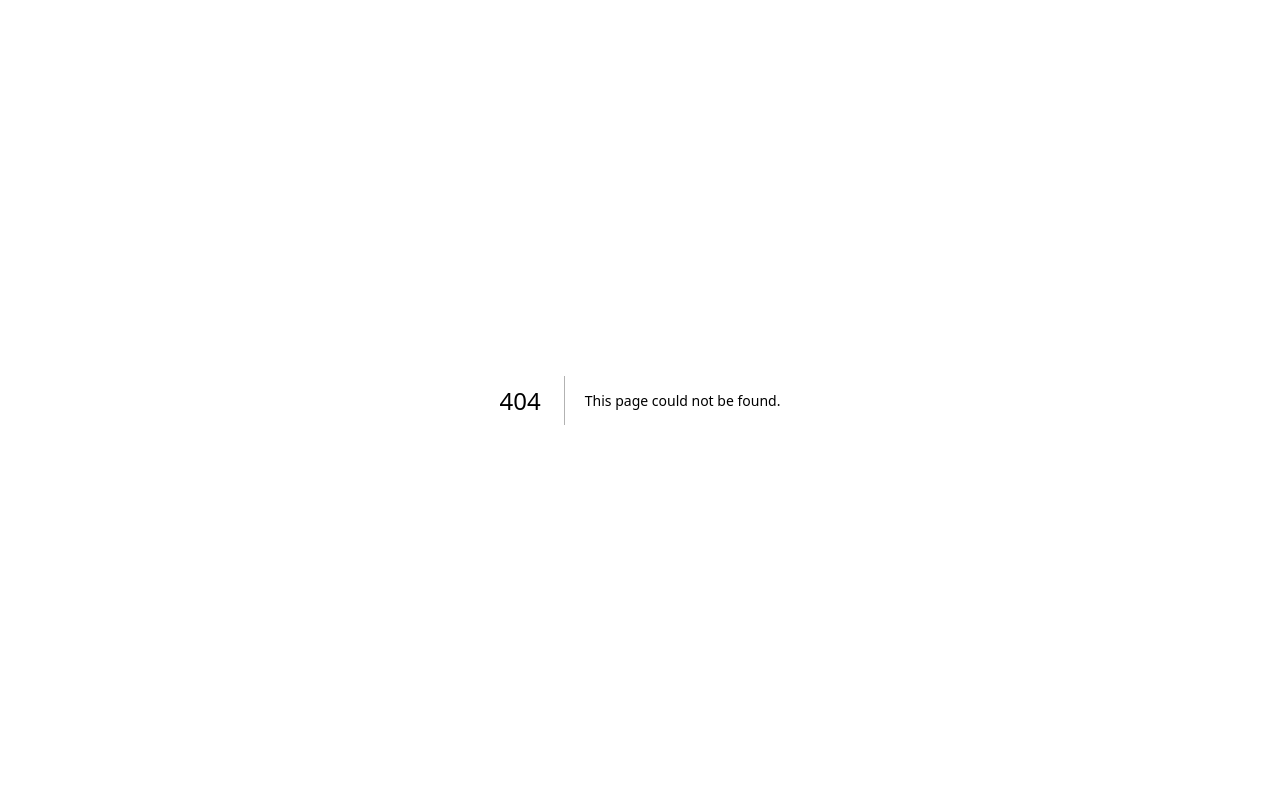
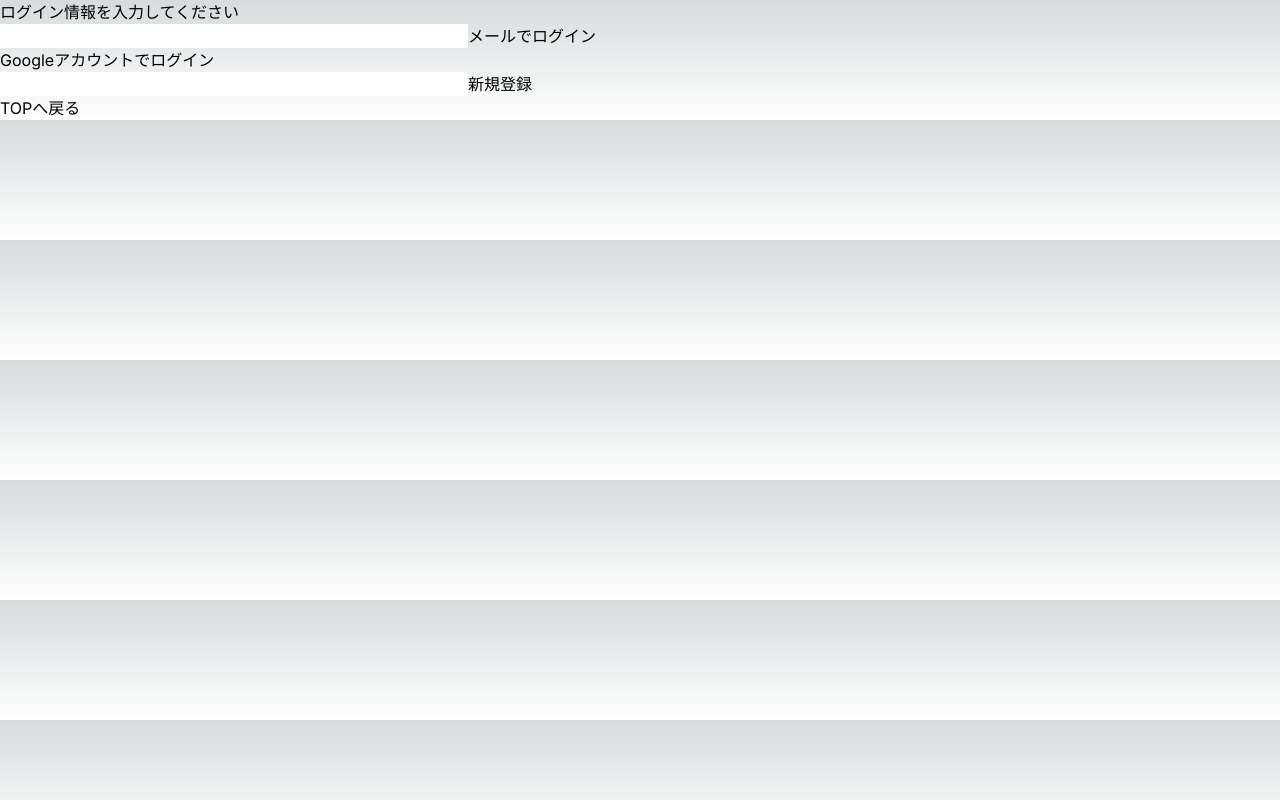
Before and after one commit to ms-engineer-bc7/teamb-lastPJ, a Next.js app in the folder front/: page /logins in a window 1280 px wide. Before the commit this address had no page. Built offline with nearby package versions, Linux system fonts and the light colour scheme.

Commit message:
Firebase実装

```diff
--- /dev/null
+++ b/front/firebase.ts
@@ -0,0 +1,30 @@
+// firebase.ts
+import { initializeApp } from 'firebase/app';
+import { getAnalytics, isSupported } from 'firebase/analytics';
+import { getAuth, GoogleAuthProvider } from 'firebase/auth';
+import firebaseConfig from './firebaseConfig';// Firebaseプロジェクトの設定
+
+
+// Firebaseアプリの初期化
+const app = initializeApp(firebaseConfig);
+// 認証サービスのインスタンスを取得
+const auth = getAuth(app);
+// Google認証プロバイダのインスタンスを作成
+const googleAuthProvider = new GoogleAuthProvider();
+
+// const analytics = getAnalytics(app);
+
+// 必要に応じて他のFirebaseサービスのインスタンスをここに追加
+let analytics;
+if (typeof window !== 'undefined') {
+  isSupported().then((supported) => {
+    if (supported) {
+      analytics = getAnalytics(app);
+    } else {
+      console.warn('Firebase Analytics is not supported in this environment');
+    }
+  });
+}
+
+// 使用するサービスをエクスポート
+export { auth };
--- /dev/null
+++ b/front/firebaseConfig.ts
@@ -0,0 +1,12 @@
+// For Firebase JS SDK v7.20.0 and later, measurementId is optional
+const firebaseConfig = {
+    apiKey: "AIzaSyBP_D1-F_Q5xFpvuLlUeLGm78p98Voj6O0",
+    authDomain: "bu-ra-ri-sunpot-be309.firebaseapp.com",
+    projectId: "bu-ra-ri-sunpot-be309",
+    storageBucket: "bu-ra-ri-sunpot-be309.appspot.com",
+    messagingSenderId: "1033954740798",
+    appId: "1:1033954740798:web:c701747d23acbdbd7c9f6f",
+    measurementId: "G-Z0SJKEM8ZN"
+  };
+
+export default firebaseConfig;
--- /dev/null
+++ b/front/src/app/logins/page.tsx
@@ -0,0 +1,100 @@
+'use client'
+import React, { useEffect, useState } from 'react';
+import { useRouter } from 'next/navigation'; // 追加
+import { auth } from '../../../firebase'; // Firebaseの設定ファイルをインポート
+import { signInWithEmailAndPassword,signInWithRedirect,getRedirectResult,GoogleAuthProvider,createUserWithEmailAndPassword,sendEmailVerification} from 'firebase/auth';
+
+  const emailRegex = /^[^\s@]+@[^\s@]+\.[^\s@]+$/; // シンプルなメール形式チェック用の正規表現
+
+  const LoginPage = () => {
+  const [email, setEmail] = useState('');
+  const [password, setPassword] = useState('');
+  const [newEmail, setNewEmail] = useState(''); // 新しいstateを追加
+  const [newPassword, setNewPassword] = useState(''); // 新しいstateを追加
+  const router = useRouter()
+
+  // ユーザーが認証後にリダイレクトされたときの結果を処理
+  useEffect(() => {
+    getRedirectResult(auth).then((result) => {
+      if (result) {
+        // ユーザーが認証された場合、管理画面へリダイレクト
+        router.push('/managements');
+      }
+      // リダイレクト結果がnullの場合、何もしない
+      // 認証エラーがあればここで処理できる
+    }).catch((error) => {
+      // エラーハンドリング
+      console.error('リダイレクト後の認証エラー:', error);
+    });
+  }, [router]);
+
+  // メール/パスワードによるログイン処理
+  const handleLoginWithEmail = async () => {
+    if (!emailRegex.test(email)) {
+      alert('無効なメールアドレス形式です。');
+      return;
+    }
+    try {
+      await signInWithEmailAndPassword(auth, email, password);
+      router.push('/managements');
+    } catch (error) {
+      console.error('ログインエラー:', error);
+      alert('ログインに失敗しました。メールアドレスまたはパスワードが正しくありません。');
+    }
+  };
+
+  // Google認証の処理（リダイレクトを使用）
+  const handleLoginWithGoogle = () => {
+    const provider = new GoogleAuthProvider();
+    signInWithRedirect(auth, provider);
+  };
+
+  // 新規登録処理を追加
+  const handleSignUp = async () => {
+    if (!emailRegex.test(newEmail)) {
+      alert('無効な新規メールアドレス形式です。');
+      return;
+    }
+    try {
+      const userCredential = await createUserWithEmailAndPassword(auth, newEmail, newPassword);
+      await sendEmailVerification(userCredential.user);
+      router.push('/managements');
+    } catch (error) {
+      console.error('新規登録エラー:', error);
+      alert('新規登録に失敗しました。入力したメールアドレスが無効です。');
+    }
+  };
+
+  // ログアウト処理
+  const handleLogout = async () => {
+    try {
+      await auth.signOut();
+      alert('ログアウトしました');
+      router.push('/login'); // ログアウト後、ログインページにリダイレクト
+    } catch (error) {
+      console.error('ログアウトに失敗しました:', error);
+      alert('ログアウトに失敗しました');
+    }
+  };
+
+  return (
+    <div>
+      <h1>ログイン情報を入力してください</h1>
+      <input type="email" value={email} onChange={(e) => setEmail(e.target.value)} />
+      <input type="password" value={password} onChange={(e) => setPassword(e.target.value)} />
+      <button onClick={handleLoginWithEmail}>メールでログイン</button>
+      <div>
+        <button onClick={handleLoginWithGoogle}>Googleアカウントでログイン</button>
+      </div>
+      {/* 新規登録ボタンを追加 */}
+      <div>
+      <input type="email" value={newEmail} onChange={(e) => setNewEmail(e.target.value)} />{/* 新しいstateを使用 */}
+      <input type="password" value={newPassword} onChange={(e) => setNewPassword(e.target.value)} />{/* 新しいstateを使用 */}
+      <button onClick={handleSignUp}>新規登録</button>
+      </div>
+      <button onClick={() => router.push('/')}>TOPへ戻る</button>
+    </div>
+  );
+};
+
+export default LoginPage;
```
Also changed, not shown: 1 other file (tests, documents, lock files or other folders).
